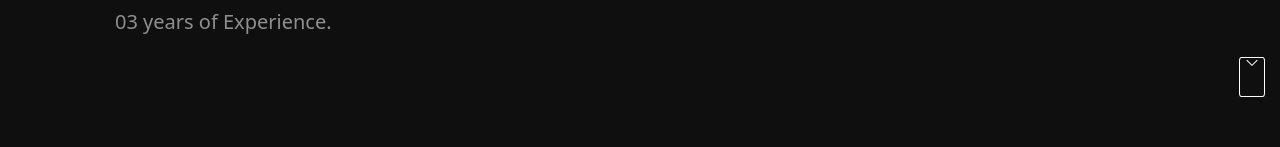
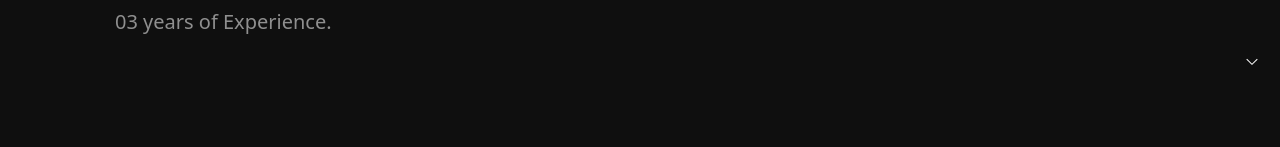
Before and after one commit to rohitashtekar/portfolio, a React (Vite) app in the folder Portfolio/: page / in a window 1280 px wide. Shown: the part 523-670 px from the top of the page. Built offline with nearby package versions, Linux system fonts and the light colour scheme.

Commit message:
REMOVED: anim border

```diff
--- a/Portfolio/src/styles/components/scrolldown.css
+++ b/Portfolio/src/styles/components/scrolldown.css
@@ -3,8 +3,6 @@
     transform: translateY(-300%);
     height: 2rem;
     width: 1.3rem;
-    border: 1px solid var(--primary-text-color);
-    border-radius: 10%;
 }
 
 .scroll-down::after,
```
